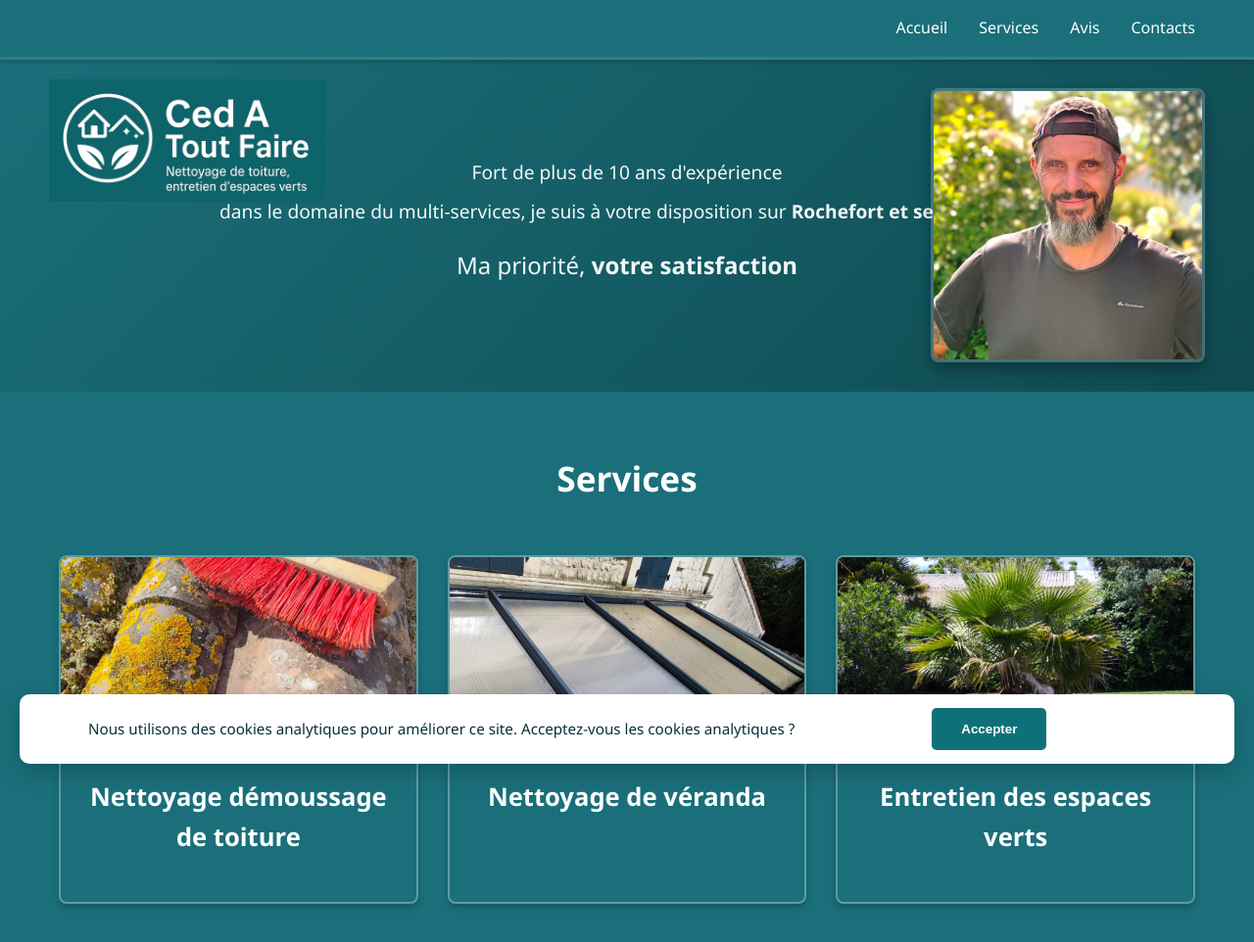
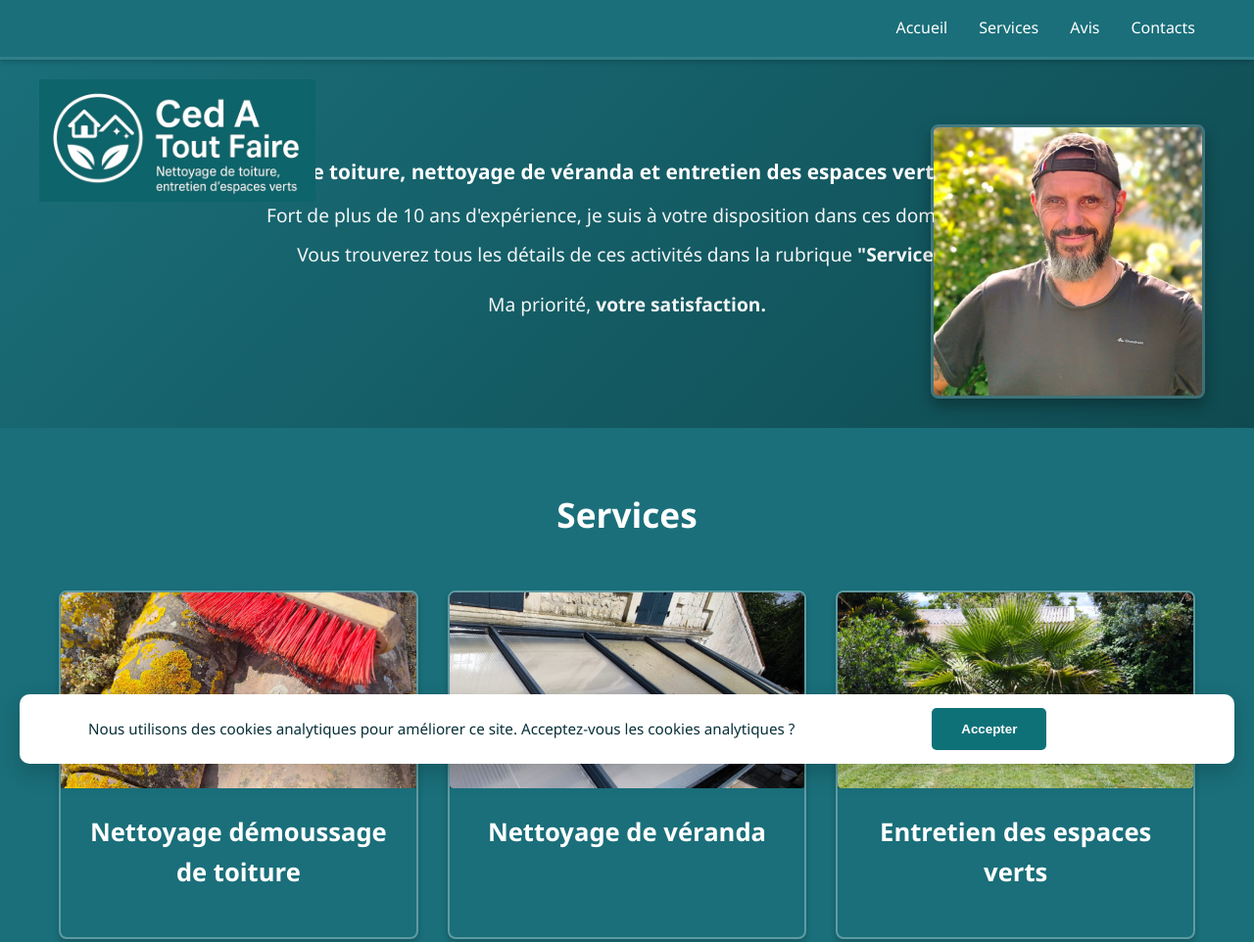
Before and after one commit to SoulSurfer17/cedatoutfaire, a plain HTML site: page index.html in a window 1280 px wide. Shown: the top 962 px of the page at 98% size. Drawn offline with Linux system fonts and the light colour scheme.

Commit message:
SEO: afficher H1 hero et ajuster styles (taille et tagline)

```diff
--- a/index.html
+++ b/index.html
@@ -292,15 +292,15 @@
     <!-- Hero Section -->
     <section class="hero" id="accueil">
         <div class="hero-content">
-            <h1 style="display: none;">Nettoyage démoussage de toiture, nettoyage véranda, entretien d'espaces verts, Rochefort</h1>
             <div class="logo-below">
                 <img src="ressources/logoCATF.webp" alt="Logo Ced A Tout Faire - Nettoyage demoussage de toiture, nettoyage de veranda, entretien des espaces verts, jardinier, à Rochefort" title="Ced A Tout Faire" class="logo-img" loading="eager">
             </div>
-            <p>Fort de plus de 10 ans d'expérience</p>
-            <p>dans le domaine du multi-services, je suis à votre disposition sur <strong>Rochefort et ses environs.</strong></p>
-            <p class="tagline">Ma priorité, <strong>votre satisfaction</strong></p>
+            <h1>Nettoyage de toiture, nettoyage de véranda et entretien des espaces verts à Rochefort</h1>
+            <p>Fort de plus de 10 ans d'expérience, je suis à votre disposition dans ces domaines.</p>
+            <p>Vous trouverez tous les détails de ces activités dans la rubrique <strong>"Services".</strong></p>
+            <p class="tagline">Ma priorité, <strong>votre satisfaction.</strong></p>
             <div class="hero-photo">
-                <img src="ressources/moi.webp" alt="Cédric - Propriétaire Ced A Tout Faire, jardinier et expert en nettoyage de toiture, jardinage et services multi-services à Rochefort" title="Cédric - Fondateur Ced A Tout Faire" loading="eager">
+                <img src="ressources/moi.webp" alt="Cédric - Propriétaire Ced A Tout Faire, jardinier et expert en nettoyage de toiture, jardinage à Rochefort" title="Cédric - Fondateur Ced A Tout Faire" loading="eager">
             </div>
         </div>
     </section>
--- a/style.css
+++ b/style.css
@@ -64,7 +64,7 @@ body {
 .logo-below {
     position: absolute;
     top: -80px;
-    left: 30px;
+    left: 20px;
     z-index: 50;
 }
 .logo-below .logo-img {
@@ -124,9 +124,12 @@ body {
 }
 
 .hero-content h1 {
-    font-size: 1.2rem;
-    margin-bottom: 20px;
-    font-weight: normal;
+    font-size: 1.3rem;
+    margin-bottom: 15px;
+    margin-top: 0;
+    font-weight: 600;
+    line-height: 1.4;
+    color: #fff;
 }
 
 .hero-content p {
@@ -136,7 +139,7 @@ body {
 }
 
 .hero-content .tagline {
-    font-size: 1.5rem;
+    font-size: 1.2rem;
     margin-top: 20px;
 }
 
```
